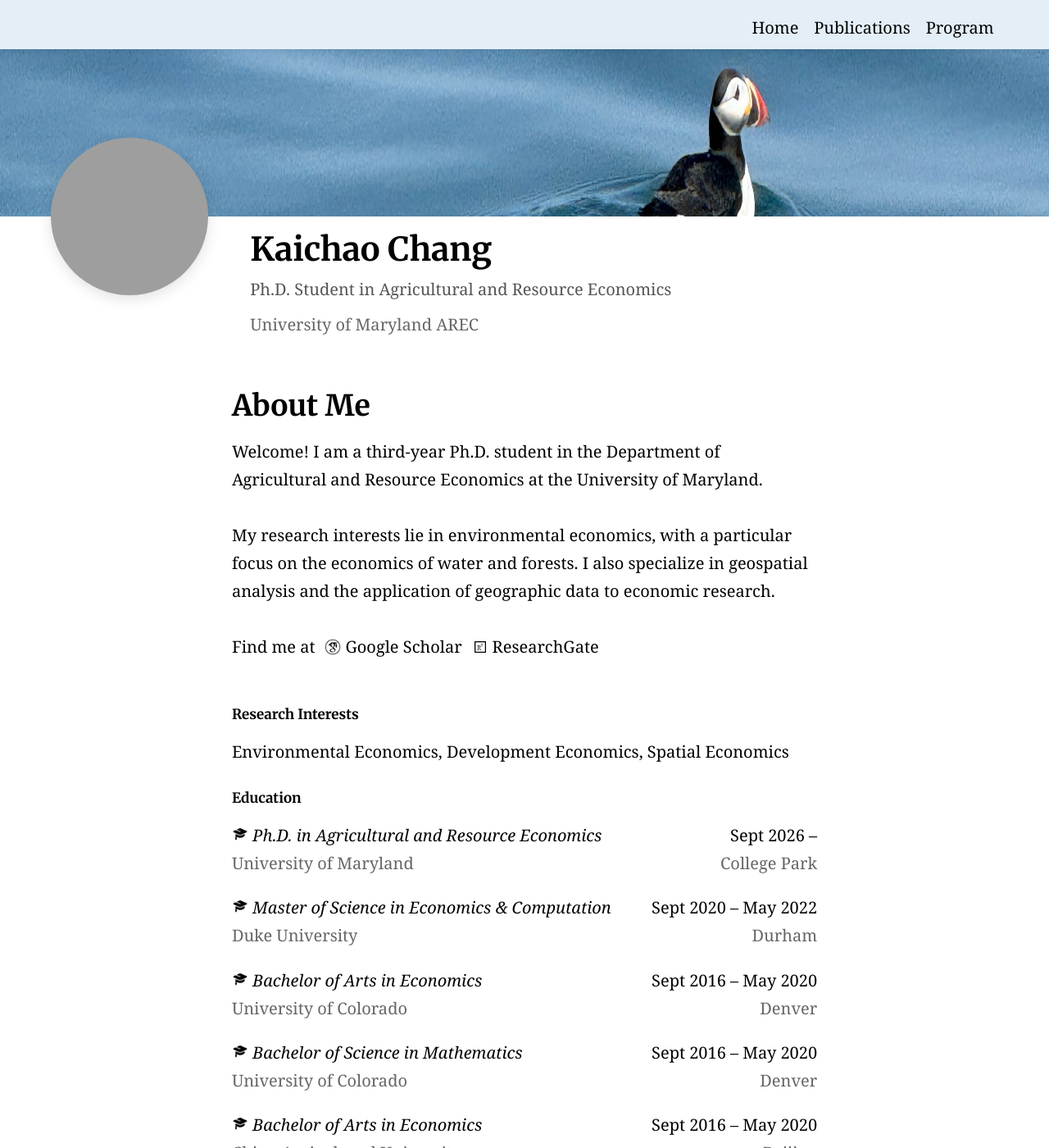
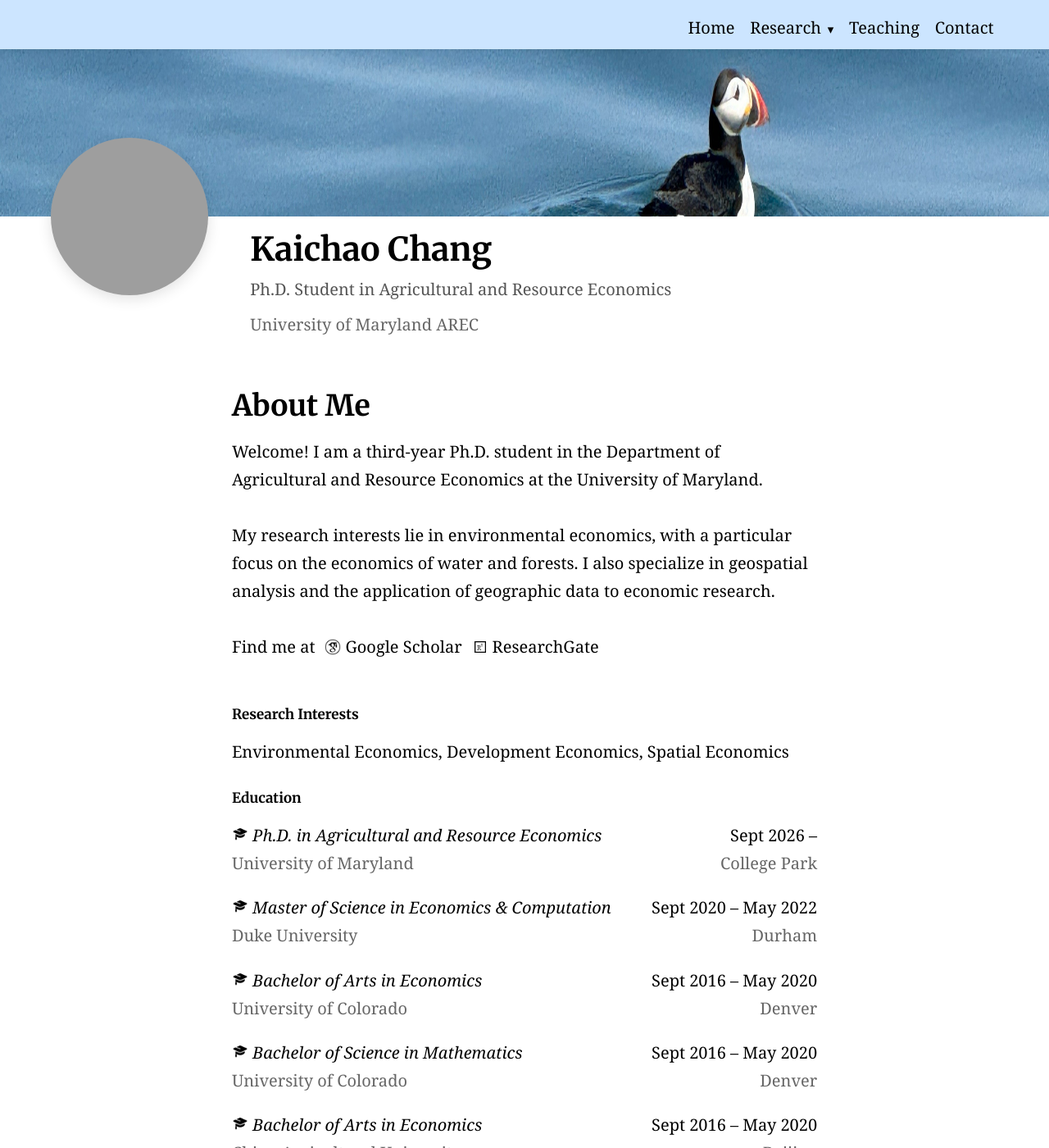
Before and after one commit to KaichaoChang/KaichaoChang.github.io, a Jekyll site: the page built from index.md, in a window 1280 px wide and 1400 px high. Shown: the whole window at 82% size. Built offline with Jekyll 4.4.1, drawn with Linux system fonts in a browser that asks for light colours; some of the changed text lies outside the part shown; grey boxes are pictures that could not be loaded.

Commit message:
Add dropdown nav (Research/Teaching/Contact), light blue header, contact section
Co-Authored-By: Claude Sonnet 4.6 <noreply@anthropic.com>

```diff
--- a/_config.yml
+++ b/_config.yml
@@ -112,11 +112,20 @@ favicons:
 # 9. Site navigation
 navigation_header:
 - title: Home
-  url: "#home"
-- title: Publications
+  url: "/"
+- title: Research
   url: "#publications"
-- title: Program
-  url: "#projects"
+  subitems:
+  - title: Working Paper
+    url: "#working-paper"
+  - title: Publications
+    url: "#publications"
+  - title: Programs
+    url: "#projects"
+- title: Teaching
+  url: "#teaching"
+- title: Contact
+  url: "#contact"
 
 navigation_footer:
 - title: Kaichao Chang
--- a/_includes/nav-header.html
+++ b/_includes/nav-header.html
@@ -12,8 +12,23 @@
         {% assign url = item.url | relative_url %}
       {% endif %}
 
-      <li class="item  item--nav{% if item.url == page.url %}  item--current{% endif %}">
-        <a href="{{ url }}">{{ item.title }}</a>
+      <li class="item  item--nav{% if item.subitems %} item--has-dropdown{% endif %}{% if item.url == page.url %}  item--current{% endif %}">
+        <a href="{{ url }}">{{ item.title }}{% if item.subitems %} <span class="dropdown-arrow">▾</span>{% endif %}</a>
+        {% if item.subitems %}
+        <ul class="nav-dropdown">
+          {% for subitem in item.subitems %}
+            {% assign sub_first_char = subitem.url | slice: 0, 1 %}
+            {% if sub_first_char == '#' %}
+              {% assign suburl = subitem.url %}
+            {% elsif subitem.url contains '://' %}
+              {% assign suburl = subitem.url %}
+            {% else %}
+              {% assign suburl = subitem.url | relative_url %}
+            {% endif %}
+          <li><a href="{{ suburl }}">{{ subitem.title }}</a></li>
+          {% endfor %}
+        </ul>
+        {% endif %}
       </li>
     {% endfor %}
   </ul>
--- a/_includes/site-styles.html
+++ b/_includes/site-styles.html
@@ -258,6 +258,71 @@
     }
   }
 
+  .item--has-dropdown {
+    position: relative;
+  }
+  .dropdown-arrow {
+    font-size: .75em;
+    margin-left: .15rem;
+    display: inline-block;
+  }
+  .nav-dropdown {
+    display: none;
+    position: absolute;
+    top: 100%;
+    left: 0;
+    list-style: none;
+    margin: 0;
+    padding: .3rem 0;
+    background: #cce5ff;
+    border: 1px solid rgba(0,0,0,0.12);
+    border-radius: 0 0 4px 4px;
+    box-shadow: 0 4px 12px rgba(0,0,0,0.1);
+    z-index: 1001;
+    min-width: 10rem;
+  }
+  .nav-dropdown li {
+    display: block;
+    list-style: none;
+    padding: 0;
+    margin: 0;
+  }
+  .nav-dropdown li a {
+    display: block;
+    padding: .4rem 1rem;
+    color: #000000 !important;
+    background-image: none !important;
+    text-decoration: none;
+    white-space: nowrap;
+    font-size: .85rem;
+  }
+  .nav-dropdown li a:hover {
+    background: rgba(0,0,0,0.08);
+  }
+  .item--has-dropdown:hover .nav-dropdown {
+    display: block;
+  }
+
+  .contact-block {
+    display: grid;
+    grid-template-columns: auto 1fr;
+    gap: .4rem 1.2rem;
+    margin-top: .5rem;
+    max-width: 32rem;
+  }
+  .contact-label {
+    font-weight: 600;
+    color: #444444;
+    white-space: nowrap;
+  }
+  .contact-value {
+    color: #000000;
+  }
+  .contact-value a {
+    color: #000000 !important;
+    background-image: none !important;
+  }
+
   @media screen and (max-width: 40em) {
     .layout-page.kaichao-chang .feature {
       --profile-banner-height: 14rem;
--- a/index.md
+++ b/index.md
@@ -111,6 +111,7 @@ My research interests lie in environmental economics, with a particular focus on
 </div>
 
 ## Working Paper
+{:#working-paper}
 
 <div class="publication-item">
   <div class="publication-title">Land Use Effects of Rural-to-Urban Migration Policy: Evidence from China's 2014 Hukou Reform</div>
@@ -122,6 +123,7 @@ My research interests lie in environmental economics, with a particular focus on
 </div>
 
 ## Teaching Experience
+{:#teaching}
 
 <div class="publication-item">
   <div class="publication-title">AREC 455: Economics of Land Use</div>
@@ -155,3 +157,15 @@ My research interests lie in environmental economics, with a particular focus on
   <div class="publication-subtitle">Using social science &amp; geospatial analysis to reduce N loads from home lawns to Long Island Sound</div>
   <div class="publication-authors">D. Dickson, Q. LeiParent, J. Vaudrey, R. Johnston, D. Newburn, H. Wang, T. Ndebele, <strong>K. Chang</strong>, D. Wietelman</div>
 </div>
+
+## Contact
+{:#contact}
+
+<div class="contact-block">
+  <span class="contact-label">Email</span>
+  <span class="contact-value"><a href="mailto:kc725@umd.edu">kc725@umd.edu</a></span>
+  <span class="contact-label">Phone</span>
+  <span class="contact-value">984-3779784</span>
+  <span class="contact-label">Location</span>
+  <span class="contact-value">2200 Symons Hall, College Park, MD 20742</span>
+</div>
```
Also changed, not shown: other parts of _includes/site-styles.html (+2 -2 lines).
